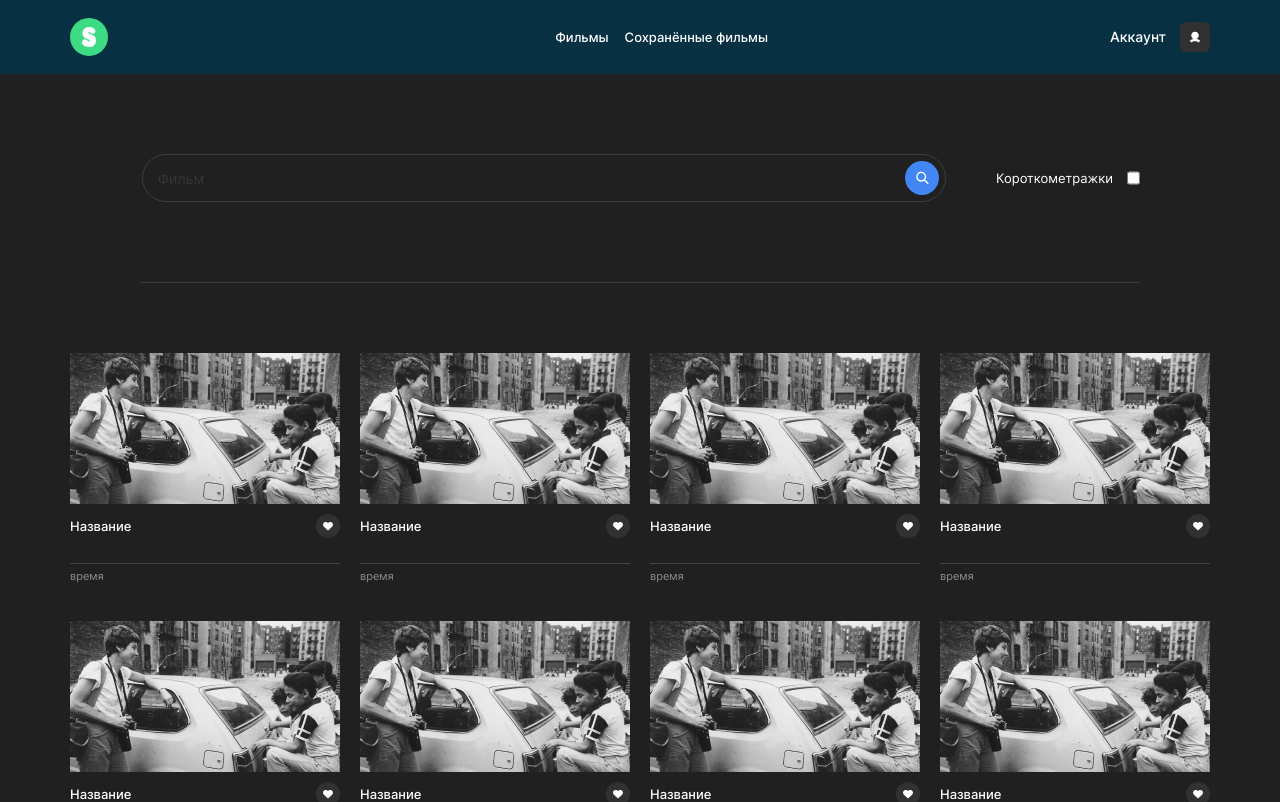
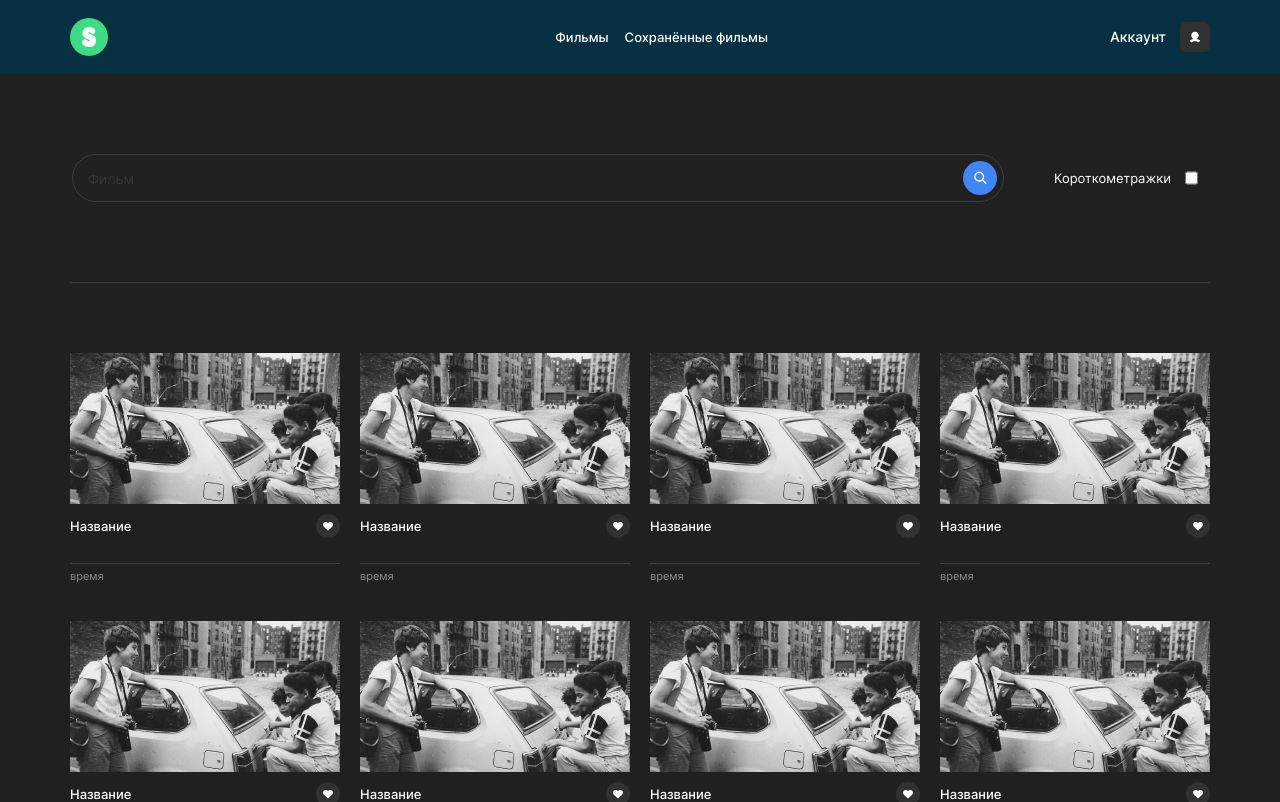
Before and after one commit to woofmgn/movies-explorer-frontend, a React (Create React App) app: page /movies in a window 1280 px wide. Shown: the top 802 px of the page. Built offline with nearby package versions, Linux system fonts and the light colour scheme.

Commit message:
fix: margin left/right in SearchForms

```diff
--- a/src/components/SearchForm/SearchForm.scss
+++ b/src/components/SearchForm/SearchForm.scss
@@ -3,7 +3,6 @@
 }
 
 .search-movies {
-  margin: 0 70px;
   padding-bottom: 80px;
   max-width: 1140px;
   display: flex;
```
